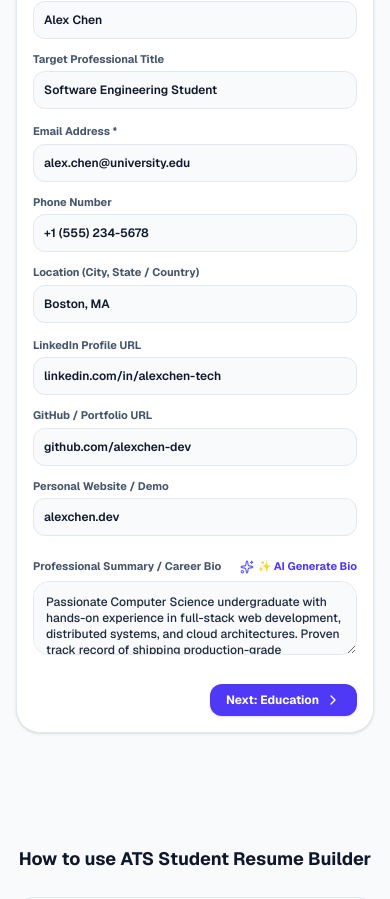
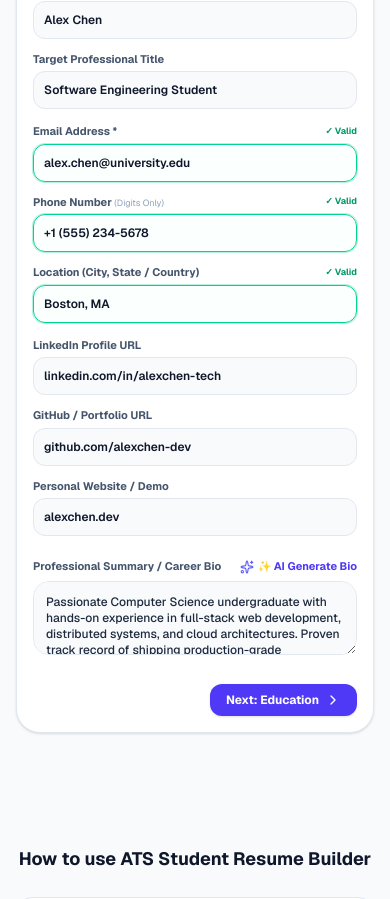
Before and after one commit to darshanrk2006/Student-Utility, a Next.js app: page /resume-builder in a window 390 px wide. Shown: the part 1300-2199 px from the top of the page. Built offline with nearby package versions, Linux system fonts and the light colour scheme.

Commit message:
feat: add real-time input sanitization, phone digit enforcement, and email/location validation

```diff
--- a/app/resume-builder/page.tsx
+++ b/app/resume-builder/page.tsx
@@ -510,13 +510,21 @@ export default function ResumeBuilderPage() {
 
   const printRef = useRef<HTMLDivElement>(null);
 
+  // Real-time Field Validation Helpers
+  const isValidEmail = (email: string) => /^[a-zA-Z0-9._%+-]+@[a-zA-Z0-9.-]+\.[a-zA-Z]{2,}$/.test(email.trim());
+  const isValidPhone = (phone: string) => {
+    const digits = phone.replace(/\D/g, "");
+    return digits.length >= 7 && digits.length <= 15 && /^[0-9+() -]+$/.test(phone.trim());
+  };
+  const isValidLocation = (location: string) => location.trim().length >= 2;
+
   // Wizard Validation Per Step
   const isStep1Valid = Boolean(
-    wizardData.fullName.trim() &&
-    wizardData.targetRole.trim() &&
-    wizardData.email.trim() &&
-    wizardData.phone.trim() &&
-    wizardData.location.trim()
+    wizardData.fullName.trim().length >= 2 &&
+    wizardData.targetRole.trim().length >= 2 &&
+    isValidEmail(wizardData.email) &&
+    isValidPhone(wizardData.phone) &&
+    isValidLocation(wizardData.location)
   );
 
   const isStep2Valid = Boolean(
@@ -566,11 +574,15 @@ export default function ResumeBuilderPage() {
     switch (wizardStep) {
       case 1: {
         const missing: string[] = [];
-        if (!wizardData.fullName.trim()) missing.push("Full Name");
-        if (!wizardData.targetRole.trim()) missing.push("Target Role Title");
-        if (!wizardData.email.trim()) missing.push("Email");
-        if (!wizardData.phone.trim()) missing.push("Phone");
-        if (!wizardData.location.trim()) missing.push("Location");
+        if (!wizardData.fullName.trim() || wizardData.fullName.trim().length < 2) missing.push("Full Name");
+        if (!wizardData.targetRole.trim() || wizardData.targetRole.trim().length < 2) missing.push("Target Role Title");
+        if (!wizardData.email.trim() || !isValidEmail(wizardData.email)) {
+          missing.push(wizardData.email.trim() ? "Valid Email (e.g. name@domain.com)" : "Email Address");
+        }
+        if (!wizardData.phone.trim() || !isValidPhone(wizardData.phone)) {
+          missing.push(wizardData.phone.trim() ? "Valid Phone (digits only, min 7 digits)" : "Phone Number");
+        }
+        if (!wizardData.location.trim() || !isValidLocation(wizardData.location)) missing.push("Location");
         const total = 5;
         const filled = total - missing.length;
         return { filled, total, isValid: isStep1Valid, missing };
@@ -888,9 +900,14 @@ export default function ResumeBuilderPage() {
 
   // Personal Field updater
   const handlePersonalChange = (field: keyof ResumeData["personal"], val: string) => {
+    let cleanVal = val;
+    if (field === "phone") {
+      // Only permit numbers and standard phone formatting characters
+      cleanVal = val.replace(/[^0-9+() -]/g, "");
+    }
     setResume((prev) => ({
       ...prev,
-      personal: { ...prev.personal, [field]: val },
+      personal: { ...prev.personal, [field]: cleanVal },
     }));
   };
 
@@ -1942,39 +1959,88 @@ export default function ResumeBuilderPage() {
 
                     <div className="grid grid-cols-1 sm:grid-cols-3 gap-3">
                       <div>
-                        <label className="text-[11px] font-bold text-slate-600 dark:text-slate-400 block mb-1">
-                          Email Address *
-                        </label>
+                        <div className="flex items-center justify-between mb-1">
+                          <label className="text-[11px] font-bold text-slate-600 dark:text-slate-400">
+                            Email Address *
+                          </label>
+                          {resume.personal.email.trim() && (
+                            <span className={`text-[9px] font-bold ${isValidEmail(resume.personal.email) ? "text-emerald-600 dark:text-emerald-400" : "text-rose-500"}`}>
+                              {isValidEmail(resume.personal.email) ? "✓ Valid" : "✕ Invalid"}
+                            </span>
+                          )}
+                        </div>
                         <input
                           type="email"
                           value={resume.personal.email}
-                          onChange={(e) => handlePersonalChange("email", e.target.value)}
+                          onChange={(e) => handlePersonalChange("email", e.target.value.trim())}
                           placeholder="alex@college.edu"
-                          className="w-full p-2.5 rounded-xl border border-slate-200 dark:border-slate-800 bg-slate-50 dark:bg-slate-950 text-xs font-semibold text-slate-900 dark:text-slate-100 focus:ring-2 focus:ring-indigo-500/20 focus:border-indigo-500"
+                          className={`w-full p-2.5 rounded-xl border text-xs font-semibold focus:outline-none transition-colors ${
+                            resume.personal.email.trim() && !isValidEmail(resume.personal.email)
+                              ? "border-rose-400 bg-rose-50/40 dark:bg-rose-950/30 text-rose-900 dark:text-rose-100 ring-1 ring-rose-400/40"
+                              : isValidEmail(resume.personal.email)
+                              ? "border-emerald-400 dark:border-emerald-700 bg-emerald-50/20 dark:bg-emerald-950/10 text-slate-900 dark:text-slate-100 ring-1 ring-emerald-400/30"
+                              : "border-slate-200 dark:border-slate-800 bg-slate-50 dark:bg-slate-950 text-slate-900 dark:text-slate-100"
+                          }`}
                         />
                       </div>
                       <div>
-                        <label className="text-[11px] font-bold text-slate-600 dark:text-slate-400 block mb-1">
-                          Phone Number
-                        </label>
+                        <div className="flex items-center justify-between mb-1">
+                          <label className="text-[11px] font-bold text-slate-600 dark:text-slate-400">
+                            Phone Number <span className="text-[9px] text-slate-400 font-normal">(Digits Only)</span>
+                          </label>
+                          {resume.personal.phone.trim() && (
+                            <span className={`text-[9px] font-bold ${isValidPhone(resume.personal.phone) ? "text-emerald-600 dark:text-emerald-400" : "text-rose-500"}`}>
+                              {isValidPhone(resume.personal.phone) ? "✓ Valid" : "✕ Digits only"}
+                            </span>
+                          )}
+                        </div>
                         <input
-                          type="text"
+                          type="tel"
+                          inputMode="tel"
                           value={resume.personal.phone}
-                          onChange={(e) => handlePersonalChange("phone", e.target.value)}
+                          onKeyDown={(e) => {
+                            // Block any alphabetic letters from being typed
+                            if (!/[0-9+() -]/.test(e.key) && e.key.length === 1 && !e.ctrlKey && !e.metaKey) {
+                              e.preventDefault();
+                            }
+                          }}
+                          onChange={(e) => {
+                            const filtered = e.target.value.replace(/[^0-9+() -]/g, "");
+                            handlePersonalChange("phone", filtered);
+                          }}
                           placeholder="+1 (555) 000-0000"
-                          className="w-full p-2.5 rounded-xl border border-slate-200 dark:border-slate-800 bg-slate-50 dark:bg-slate-950 text-xs font-semibold text-slate-900 dark:text-slate-100 focus:ring-2 focus:ring-indigo-500/20 focus:border-indigo-500"
+                          className={`w-full p-2.5 rounded-xl border text-xs font-semibold focus:outline-none transition-colors ${
+                            resume.personal.phone.trim() && !isValidPhone(resume.personal.phone)
+                              ? "border-rose-400 bg-rose-50/40 dark:bg-rose-950/30 text-rose-900 dark:text-rose-100 ring-1 ring-rose-400/40"
+                              : isValidPhone(resume.personal.phone)
+                              ? "border-emerald-400 dark:border-emerald-700 bg-emerald-50/20 dark:bg-emerald-950/10 text-slate-900 dark:text-slate-100 ring-1 ring-emerald-400/30"
+                              : "border-slate-200 dark:border-slate-800 bg-slate-50 dark:bg-slate-950 text-slate-900 dark:text-slate-100"
+                          }`}
                         />
                       </div>
                       <div>
-                        <label className="text-[11px] font-bold text-slate-600 dark:text-slate-400 block mb-1">
-                          Location (City, State / Country)
-                        </label>
+                        <div className="flex items-center justify-between mb-1">
+                          <label className="text-[11px] font-bold text-slate-600 dark:text-slate-400">
+                            Location (City, State / Country)
+                          </label>
+                          {resume.personal.location.trim() && (
+                            <span className={`text-[9px] font-bold ${isValidLocation(resume.personal.location) ? "text-emerald-600 dark:text-emerald-400" : "text-rose-500"}`}>
+                              {isValidLocation(resume.personal.location) ? "✓ Valid" : "✕ Too short"}
+                            </span>
+                          )}
+                        </div>
                         <input
                           type="text"
                           value={resume.personal.location}
                           onChange={(e) => handlePersonalChange("location", e.target.value)}
                           placeholder="Boston, MA"
-                          className="w-full p-2.5 rounded-xl border border-slate-200 dark:border-slate-800 bg-slate-50 dark:bg-slate-950 text-xs font-semibold text-slate-900 dark:text-slate-100 focus:ring-2 focus:ring-indigo-500/20 focus:border-indigo-500"
+                          className={`w-full p-2.5 rounded-xl border text-xs font-semibold focus:outline-none transition-colors ${
+                            resume.personal.location.trim() && !isValidLocation(resume.personal.location)
+                              ? "border-rose-400 bg-rose-50/40 dark:bg-rose-950/30 text-rose-900 dark:text-rose-100 ring-1 ring-rose-400/40"
+                              : isValidLocation(resume.personal.location)
+                              ? "border-emerald-400 dark:border-emerald-700 bg-emerald-50/20 dark:bg-emerald-950/10 text-slate-900 dark:text-slate-100 ring-1 ring-emerald-400/30"
+                              : "border-slate-200 dark:border-slate-800 bg-slate-50 dark:bg-slate-950 text-slate-900 dark:text-slate-100"
+                          }`}
                         />
                       </div>
                     </div>
@@ -3560,55 +3626,97 @@ export default function ResumeBuilderPage() {
 
                       <div className="grid grid-cols-1 sm:grid-cols-3 gap-2.5">
                         <div>
-                          <label className="text-[10px] font-bold text-slate-500 dark:text-slate-400 block mb-1">
-                            Email <span className="text-rose-500">*</span> <span className="text-[9px] text-rose-500/80 font-normal">(Required)</span>
-                          </label>
+                          <div className="flex items-center justify-between mb-1">
+                            <label className="text-[10px] font-bold text-slate-500 dark:text-slate-400">
+                              Email <span className="text-rose-500">*</span> <span className="text-[9px] text-rose-500/80 font-normal">(Required)</span>
+                            </label>
+                            {wizardData.email.trim() && (
+                              <span className={`text-[9px] font-bold ${isValidEmail(wizardData.email) ? "text-emerald-600 dark:text-emerald-400" : "text-rose-500"}`}>
+                                {isValidEmail(wizardData.email) ? "✓ Valid" : "✕ Invalid"}
+                              </span>
+                            )}
+                          </div>
                           <input
                             type="email"
                             value={wizardData.email}
-                            onChange={(e) => setWizardData({ ...wizardData, email: e.target.value })}
+                            onChange={(e) => setWizardData({ ...wizardData, email: e.target.value.trim() })}
                             placeholder="alex@college.edu"
                             className={`w-full p-2.5 rounded-xl border text-xs font-semibold focus:outline-none transition-colors ${
-                              wizardAttemptedNext && !wizardData.email.trim()
-                                ? "border-rose-400 bg-rose-50/40 dark:bg-rose-950/30 text-rose-900 dark:text-rose-100 placeholder:text-rose-400"
-                                : wizardData.email.trim()
-                                ? "border-emerald-300 dark:border-emerald-800 bg-emerald-50/20 dark:bg-emerald-950/10 text-slate-900 dark:text-slate-100"
+                              (wizardAttemptedNext && !wizardData.email.trim()) || (wizardData.email.trim() && !isValidEmail(wizardData.email))
+                                ? "border-rose-400 bg-rose-50/40 dark:bg-rose-950/30 text-rose-900 dark:text-rose-100 placeholder:text-rose-400 ring-1 ring-rose-400/40"
+                                : isValidEmail(wizardData.email)
+                                ? "border-emerald-400 dark:border-emerald-700 bg-emerald-50/20 dark:bg-emerald-950/10 text-slate-900 dark:text-slate-100 ring-1 ring-emerald-400/30"
                                 : "border-slate-200 dark:border-slate-800 bg-slate-50 dark:bg-slate-950 text-slate-900 dark:text-slate-100"
                             }`}
                           />
+                          {wizardData.email.trim() && !isValidEmail(wizardData.email) && (
+                            <p className="text-[9px] text-rose-500 font-semibold mt-1">
+                              Enter valid email (e.g. name@university.edu)
+                            </p>
+                          )}
                         </div>
                         <div>
-                          <label className="text-[10px] font-bold text-slate-500 dark:text-slate-400 block mb-1">
-                            Phone <span className="text-rose-500">*</span> <span className="text-[9px] text-rose-500/80 font-normal">(Required)</span>
-                          </label>
+                          <div className="flex items-center justify-between mb-1">
+                            <label className="text-[10px] font-bold text-slate-500 dark:text-slate-400">
+                              Phone <span className="text-rose-500">*</span> <span className="text-[9px] text-rose-500/80 font-normal">(Digits Only)</span>
+                            </label>
+                            {wizardData.phone.trim() && (
+                              <span className={`text-[9px] font-bold ${isValidPhone(wizardData.phone) ? "text-emerald-600 dark:text-emerald-400" : "text-rose-500"}`}>
+                                {isValidPhone(wizardData.phone) ? "✓ Valid" : "✕ Digits only"}
+                              </span>
+                            )}
+                          </div>
                           <input
-                            type="text"
+                            type="tel"
+                            inputMode="tel"
                             value={wizardData.phone}
-                            onChange={(e) => setWizardData({ ...wizardData, phone: e.target.value })}
+                            onKeyDown={(e) => {
+                              // Block any alphabetic letters from being typed
+                              if (!/[0-9+() -]/.test(e.key) && e.key.length === 1 && !e.ctrlKey && !e.metaKey) {
+                                e.preventDefault();
+                              }
+                            }}
+                            onChange={(e) => {
+                              // Strict filter: numbers and standard phone formatting only
+                              const filtered = e.target.value.replace(/[^0-9+() -]/g, "");
+                              setWizardData({ ...wizardData, phone: filtered });
+                            }}
                             placeholder="+1 (555) 000-0000"
                             className={`w-full p-2.5 rounded-xl border text-xs font-semibold focus:outline-none transition-colors ${
-                              wizardAttemptedNext && !wizardData.phone.trim()
-                                ? "border-rose-400 bg-rose-50/40 dark:bg-rose-950/30 text-rose-900 dark:text-rose-100 placeholder:text-rose-400"
-                                : wizardData.phone.trim()
-                                ? "border-emerald-300 dark:border-emerald-800 bg-emerald-50/20 dark:bg-emerald-950/10 text-slate-900 dark:text-slate-100"
+                              (wizardAttemptedNext && !wizardData.phone.trim()) || (wizardData.phone.trim() && !isValidPhone(wizardData.phone))
+                                ? "border-rose-400 bg-rose-50/40 dark:bg-rose-950/30 text-rose-900 dark:text-rose-100 placeholder:text-rose-400 ring-1 ring-rose-400/40"
+                                : isValidPhone(wizardData.phone)
+                                ? "border-emerald-400 dark:border-emerald-700 bg-emerald-50/20 dark:bg-emerald-950/10 text-slate-900 dark:text-slate-100 ring-1 ring-emerald-400/30"
                                 : "border-slate-200 dark:border-slate-800 bg-slate-50 dark:bg-slate-950 text-slate-900 dark:text-slate-100"
                             }`}
                           />
+                          {wizardData.phone.trim() && !isValidPhone(wizardData.phone) && (
+                            <p className="text-[9px] text-rose-500 font-semibold mt-1">
+                              Only phone numbers allowed (min 7-15 digits)
+                            </p>
+                          )}
                         </div>
                         <div>
-                          <label className="text-[10px] font-bold text-slate-500 dark:text-slate-400 block mb-1">
-                            Location <span className="text-rose-500">*</span> <span className="text-[9px] text-rose-500/80 font-normal">(Required)</span>
-                          </label>
+                          <div className="flex items-center justify-between mb-1">
+                            <label className="text-[10px] font-bold text-slate-500 dark:text-slate-400">
+                              Location <span className="text-rose-500">*</span> <span className="text-[9px] text-rose-500/80 font-normal">(Required)</span>
+                            </label>
+                            {wizardData.location.trim() && (
+                              <span className={`text-[9px] font-bold ${isValidLocation(wizardData.location) ? "text-emerald-600 dark:text-emerald-400" : "text-rose-500"}`}>
+                                {isValidLocation(wizardData.location) ? "✓ Valid" : "✕ Too short"}
+                              </span>
+                            )}
+                          </div>
                           <input
                             type="text"
                             value={wizardData.location}
                             onChange={(e) => setWizardData({ ...wizardData, location: e.target.value })}
                             placeholder="Boston, MA"
                             className={`w-full p-2.5 rounded-xl border text-xs font-semibold focus:outline-none transition-colors ${
-                              wizardAttemptedNext && !wizardData.location.trim()
-                                ? "border-rose-400 bg-rose-50/40 dark:bg-rose-950/30 text-rose-900 dark:text-rose-100 placeholder:text-rose-400"
-                                : wizardData.location.trim()
-                                ? "border-emerald-300 dark:border-emerald-800 bg-emerald-50/20 dark:bg-emerald-950/10 text-slate-900 dark:text-slate-100"
+                              wizardAttemptedNext && (!wizardData.location.trim() || !isValidLocation(wizardData.location))
+                                ? "border-rose-400 bg-rose-50/40 dark:bg-rose-950/30 text-rose-900 dark:text-rose-100 placeholder:text-rose-400 ring-1 ring-rose-400/40"
+                                : isValidLocation(wizardData.location)
+                                ? "border-emerald-400 dark:border-emerald-700 bg-emerald-50/20 dark:bg-emerald-950/10 text-slate-900 dark:text-slate-100 ring-1 ring-emerald-400/30"
                                 : "border-slate-200 dark:border-slate-800 bg-slate-50 dark:bg-slate-950 text-slate-900 dark:text-slate-100"
                             }`}
                           />
```
